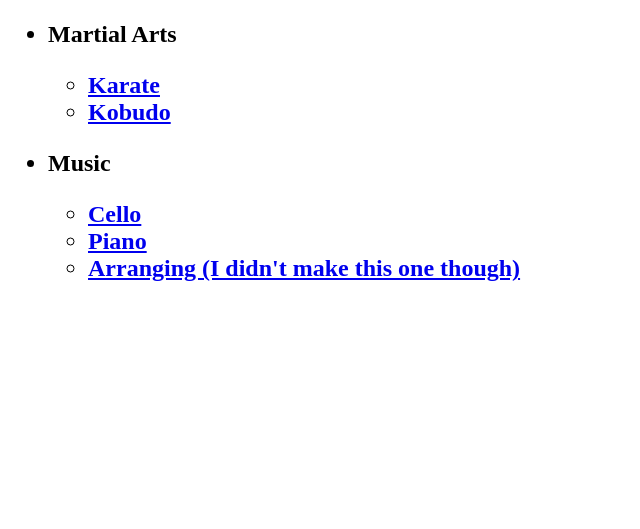
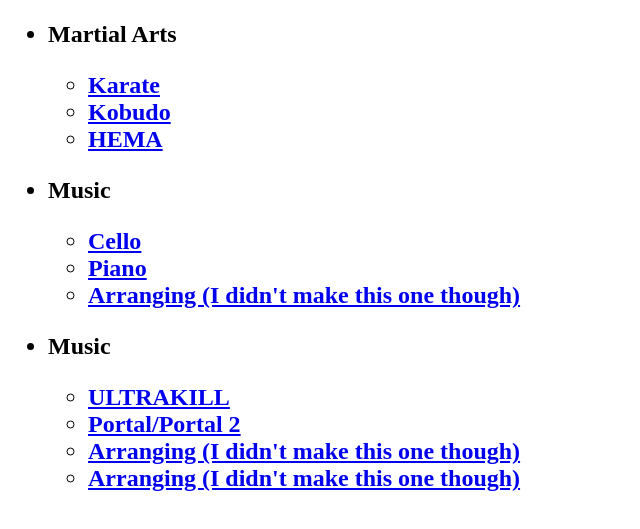
Before and after one commit to bjw3531/IGME-110-Repo, a plain HTML site: page index.html in a window 1280 px wide. Shown: the part 61-590 px from the top of the page, without its empty margins (0-640 px from the left). Drawn offline with Linux system fonts and the light colour scheme.

Commit message:
Update index.html

```diff
--- a/index.html
+++ b/index.html
@@ -13,6 +13,7 @@
     <ul>
       <li><a href="https://the-martial-way.com/wp-content/uploads/2017/09/Screen-Shot-2017-09-23-at-9.11.10-PM.png">Karate</a></li>
       <li><a href="https://www.weaponskobudo.com/image/cache/catalog/products/nunti%20bo/MIX_4952-550x550w.jpg">Kobudo</a></li>
+      <li><a href="https://www.shantom.gr/images/mathimata/spathaskia/spathaskia-02-02b.jpg">HEMA</a></li>
     </ul>
     <li><p>Music</p></li>
     <ul>
@@ -20,6 +21,13 @@
       <li><a href="https://pianopiano.com/wp-content/uploads/2018/12/yamaha-5-7-grand-piano-1.jpg">Piano<a/></li>
       <li><a href="https://musescore.com/static/musescore/scoredata/g/856c43cff20480555a11980a7ec522e2d6d4c06e/score_0.svg?no-cache=1715690441">Arranging (I didn't make this one though)<a/></li>
     </ul>
+    <li><p>Music</p></li>
+    <ul>
+      <li><a href="https://shared.akamai.steamstatic.com/store_item_assets/steam/apps/1229490/header.jpg?t=1704406135">ULTRAKILL<a/></li>
+      <li><a href="https://i.pinimg.com/originals/7b/60/54/7b6054ff7cddfb56104d463d75a1b5c3.gif">Portal/Portal 2<a/></li>
+      <li><a href="https://musescore.com/static/musescore/scoredata/g/856c43cff20480555a11980a7ec522e2d6d4c06e/score_0.svg?no-cache=1715690441">Arranging (I didn't make this one though)<a/></li>
+      <li><a href="https://musescore.com/static/musescore/scoredata/g/856c43cff20480555a11980a7ec522e2d6d4c06e/score_0.svg?no-cache=1715690441">Arranging (I didn't make this one though)<a/></li>
+      </ul>
   </ul>
 </body>
 </html>
```
